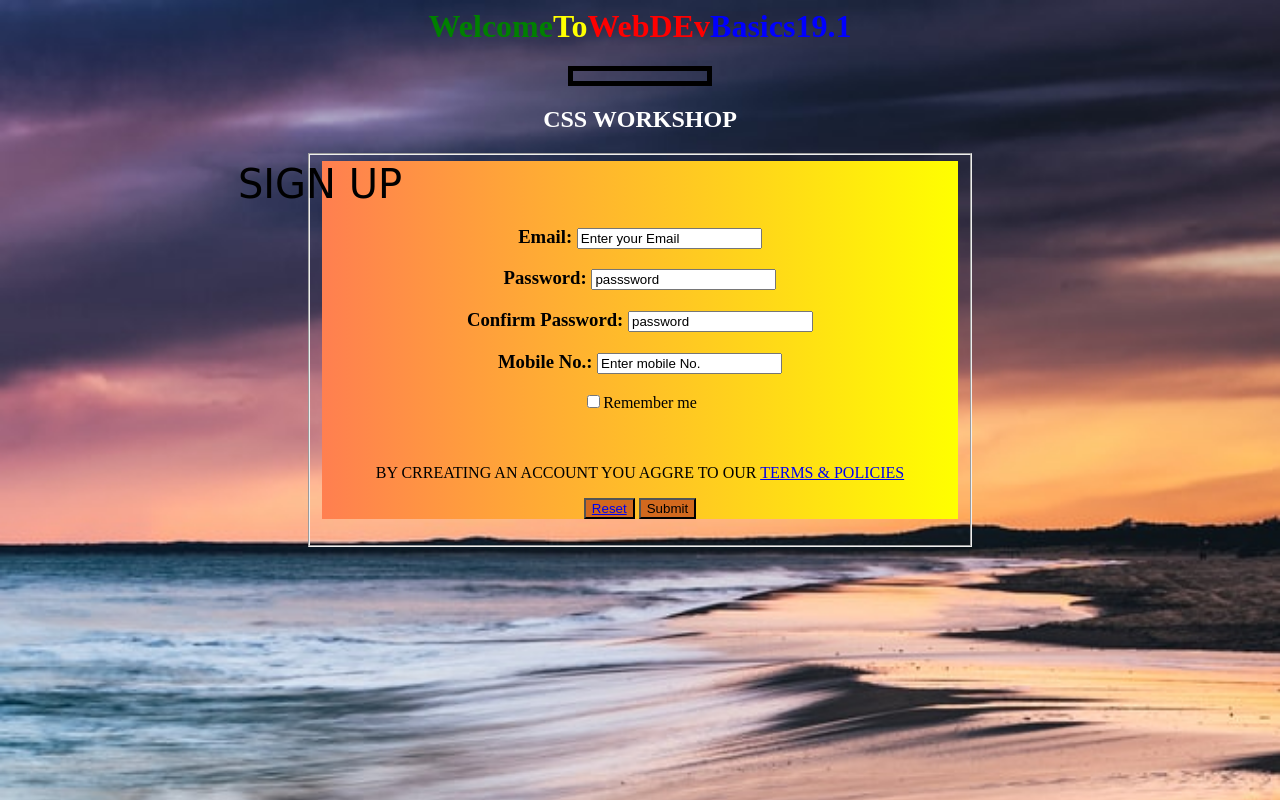
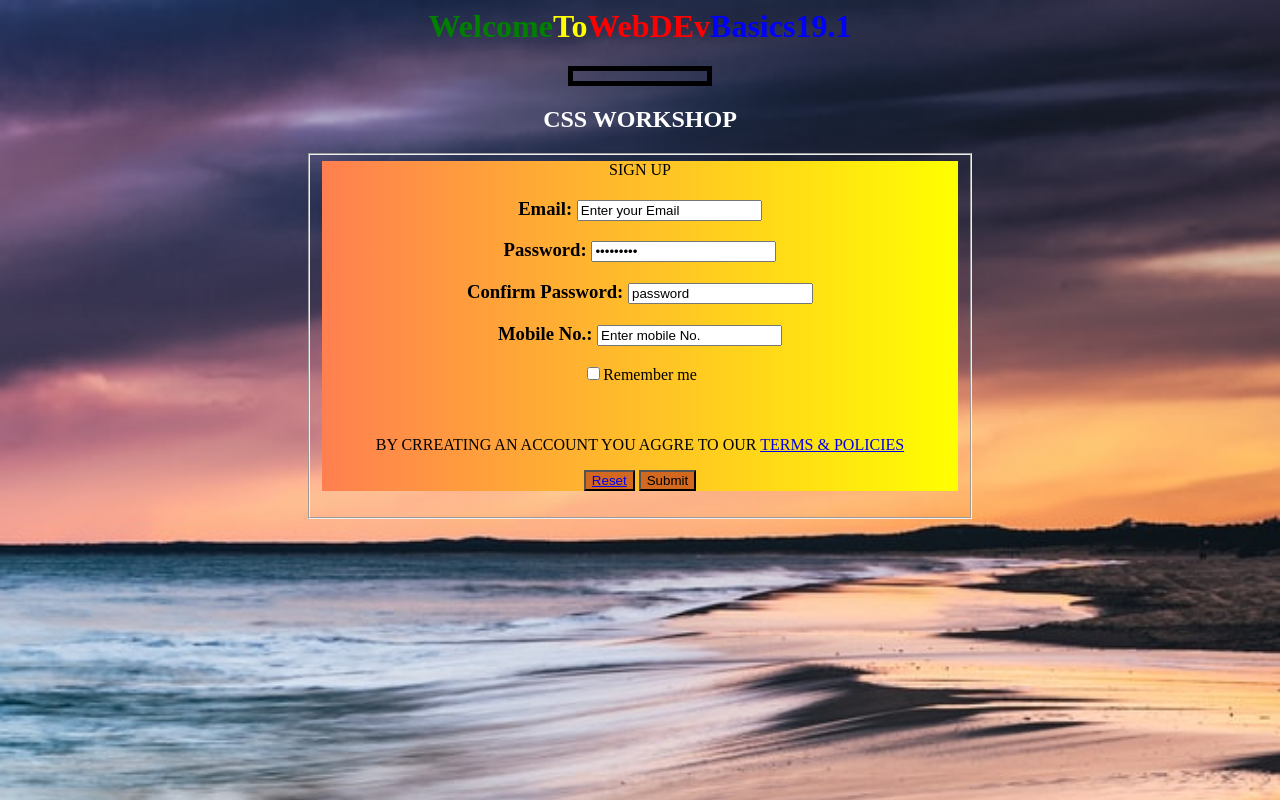
Before and after one commit to utsav7011/Contact-form, a plain HTML site: page index.html in a window 1280 px wide. Drawn offline with Linux system fonts and the light colour scheme.

Commit message:
Add files via upload

```diff
--- a/index.html
+++ b/index.html
@@ -15,7 +15,7 @@
 <form name ="Contact" method ="POST" data-netlify ="True">
 <legend><span id="title">SIGN UP</span></legend>
 <h3>Email: <input type ="email" value="Enter your Email" name="Email"></h3>
-<h3>Password: <input type ="text" value="passsword" name="Password"></h3>
+<h3>Password: <input type ="password" value="passsword" name="Password"></h3>
 <h3>Confirm Password: <input type ="text" value="password" name="password"></h3>
 <h3>Mobile No.: <input type ="text" value="Enter mobile No." name="Mobile no"></h3>
 <input type="checkbox">Remember me<br>
--- a/style.css
+++ b/style.css
@@ -48,13 +48,7 @@ fieldset{
 button{
     background-color: chocolate;
 }
-#title
-{
-    font-family: cursive;
-    font-size: 40px ;
-    position: relative;
-    left: -320px;;
-}
+
 
 h3{
     text-emphasis: italic;
```
